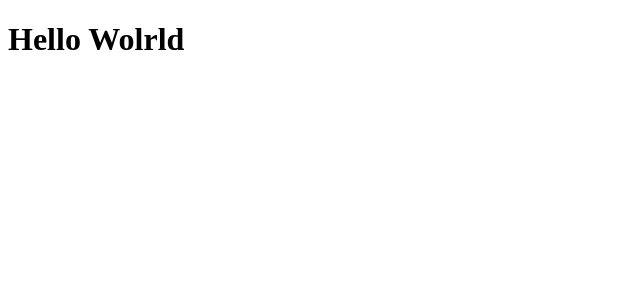
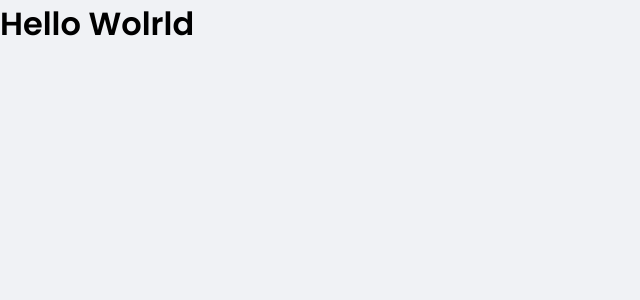
Before and after one commit to VNatario/dt-money, a React (Create React App) app: page / in a window 1280 px wide. Shown: the top 300 px of the page, without its empty margins (0-640 px from the left). Built offline with nearby package versions, Linux system fonts and the light colour scheme.

Commit message:
feat: create styles/global.ts

```diff
--- a/public/index.html
+++ b/public/index.html
@@ -1,9 +1,19 @@
 <!DOCTYPE html>
 <html lang="en">
   <head>
+    <link rel="preconnect" href="https://fonts.googleapis.com" />
+    <link rel="preconnect" href="https://fonts.gstatic.com" crossorigin />
+
     <meta charset="utf-8" />
+
     <meta name="viewport" content="width=device-width, initial-scale=1" />
-    <title>dtMoney</title>
+    <link rel="shortcut icon" href="favicon.png" type="image/png" />
+
+    <link
+      href="https://fonts.googleapis.com/css2?family=Poppins:wght@400;600&display=swap"
+      rel="stylesheet"
+    />
+    <title>dtmoney</title>
   </head>
   <body>
     <noscript>You need to enable JavaScript to run this app.</noscript>
--- a/src/App.tsx
+++ b/src/App.tsx
@@ -1,7 +1,10 @@
+import { GlobalStyle } from "./styles/global";
+
 export function App() {
   return (
     <div className="App">
       <h1>Hello Wolrld</h1>
+      <GlobalStyle />
     </div>
   );
 }
--- /dev/null
+++ b/src/styles/global.ts
@@ -0,0 +1,57 @@
+import { createGlobalStyle } from "styled-components";
+
+export const GlobalStyle = createGlobalStyle`
+
+    :root{
+        --red: #E52E4D;
+        --green: #33CC95;
+        --blue: #5429CC;
+
+        --blue-light: #6933FF;
+
+        --background: #F0F2F5;
+        --shape: #FFFFFF;
+
+        --text-title: #363F5F;
+        --text-body: #969CB2;
+    }
+
+    * {
+        margin: 0;
+        padding: 0;
+        box-sizing: border-box;
+    }
+
+    html {
+        @media(max-width: 1080px){
+            font-size: 93.75%; //15px
+        }
+
+        @media(max-width: 720px){
+            font-size: 87.5%; //14px
+        }
+    }
+
+    body {
+        background: var(--background);
+        -webkit-font-smoothing: antialiased;
+    }
+
+    body, input, textarea, button {
+        font-family: 'Poppins', sans-serif;
+        font-weight: 400;
+    }
+
+    h1, h2, h3, h4, h5, h6, strong {
+        font-weight: 600;
+    }
+
+    button {
+        cursor: pointer;
+    }
+
+    [disabled] {
+        opacity: 0.6;
+        cursor: not-allowed;
+    }
+`;
```
